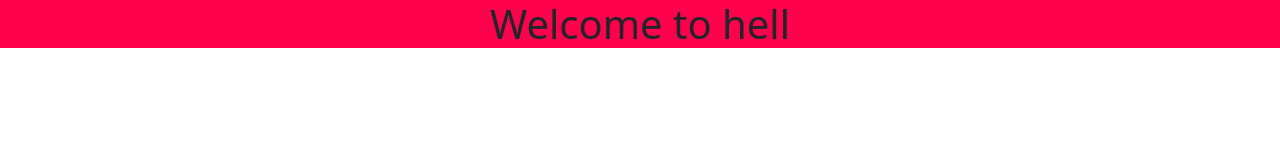
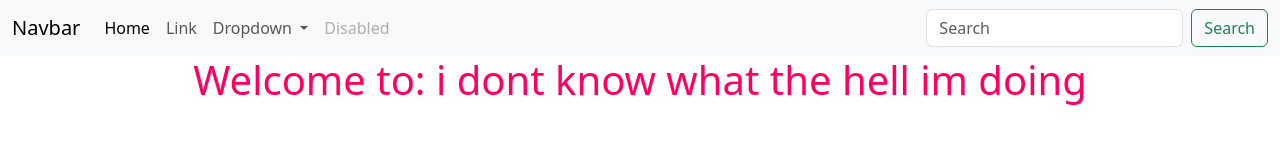
Before and after one commit to le-van-dowski/prova_GPOI, a plain HTML site: page index.html in a window 1280 px wide. Drawn offline with nearby package versions, Linux system fonts and the light colour scheme.

Commit message:
add Navbar Bootstrap

```diff
--- a/css/style.css
+++ b/css/style.css
@@ -1,4 +1,4 @@
 .title {
     text-align: center;
-    background-color: rgb(255, 0, 76);
+    color: rgb(255, 0, 98);
 }
--- a/index.html
+++ b/index.html
@@ -1,16 +1,67 @@
 <!DOCTYPE html>
 <html lang="en">
+
 <head>
     <meta charset="UTF-8">
     <meta name="viewport" content="width=device-width, initial-scale=1.0">
     <title>Document</title>
     <link rel="stylesheet" href="css/style.css">
-     <link href="https://cdn.jsdelivr.net/npm/bootstrap@5.3.8/dist/css/bootstrap.min.css" rel="stylesheet" integrity="sha384-sRIl4kxILFvY47J16cr9ZwB07vP4J8+LH7qKQnuqkuIAvNWLzeN8tE5YBujZqJLB" crossorigin="anonymous">
+    <link href="https://cdn.jsdelivr.net/npm/bootstrap@5.3.8/dist/css/bootstrap.min.css" rel="stylesheet"
+        integrity="sha384-sRIl4kxILFvY47J16cr9ZwB07vP4J8+LH7qKQnuqkuIAvNWLzeN8tE5YBujZqJLB" crossorigin="anonymous">
 
 </head>
+
 <body>
-    <h1 class="title">Welcome to hell</h1>
+    <!-- navbar -->
+    <nav class="navbar navbar-expand-sm bg-body-tertiary">
+        <div class="container-fluid">
+            <a class="navbar-brand" href="#">Navbar</a>
+            <button class="navbar-toggler" type="button" data-bs-toggle="collapse"
+                data-bs-target="#navbarSupportedContent" aria-controls="navbarSupportedContent" aria-expanded="false"
+                aria-label="Toggle navigation">
+                <span class="navbar-toggler-icon"></span>
+            </button>
+            <div class="collapse navbar-collapse" id="navbarSupportedContent">
+                <ul class="navbar-nav me-auto mb-2 mb-lg-0">
+                    <li class="nav-item">
+                        <a class="nav-link active" aria-current="page" href="#">Home</a>
+                    </li>
+                    <li class="nav-item">
+                        <a class="nav-link" href="#">Link</a>
+                    </li>
+                    <li class="nav-item dropdown">
+                        <a class="nav-link dropdown-toggle" href="#" role="button" data-bs-toggle="dropdown"
+                            aria-expanded="false">
+                            Dropdown
+                        </a>
+                        <ul class="dropdown-menu">
+                            <li><a class="dropdown-item" href="#">Action</a></li>
+                            <li><a class="dropdown-item" href="#">Another action</a></li>
+                            <li>
+                                <hr class="dropdown-divider">
+                            </li>
+                            <li><a class="dropdown-item" href="#">Something else here</a></li>
+                        </ul>
+                    </li>
+                    <li class="nav-item">
+                        <a class="nav-link disabled" aria-disabled="true">Disabled</a>
+                    </li>
+                </ul>
+                <form class="d-flex" role="search">
+                    <input class="form-control me-2" type="search" placeholder="Search" aria-label="Search" />
+                    <button class="btn btn-outline-success" type="submit">Search</button>
+                </form>
+            </div>
+        </div>
+    </nav>
 
-    <script src="https://cdn.jsdelivr.net/npm/bootstrap@5.3.8/dist/js/bootstrap.bundle.min.js" integrity="sha384-FKyoEForCGlyvwx9Hj09JcYn3nv7wiPVlz7YYwJrWVcXK/BmnVDxM+D2scQbITxI" crossorigin="anonymous"></script>
+    <!-- title -->
+    <h1 class="title">Welcome to: i dont know what the hell im doing</h1>
+
+
+    <script src="https://cdn.jsdelivr.net/npm/bootstrap@5.3.8/dist/js/bootstrap.bundle.min.js"
+        integrity="sha384-FKyoEForCGlyvwx9Hj09JcYn3nv7wiPVlz7YYwJrWVcXK/BmnVDxM+D2scQbITxI"
+        crossorigin="anonymous"></script>
 </body>
+
 </html>
```
